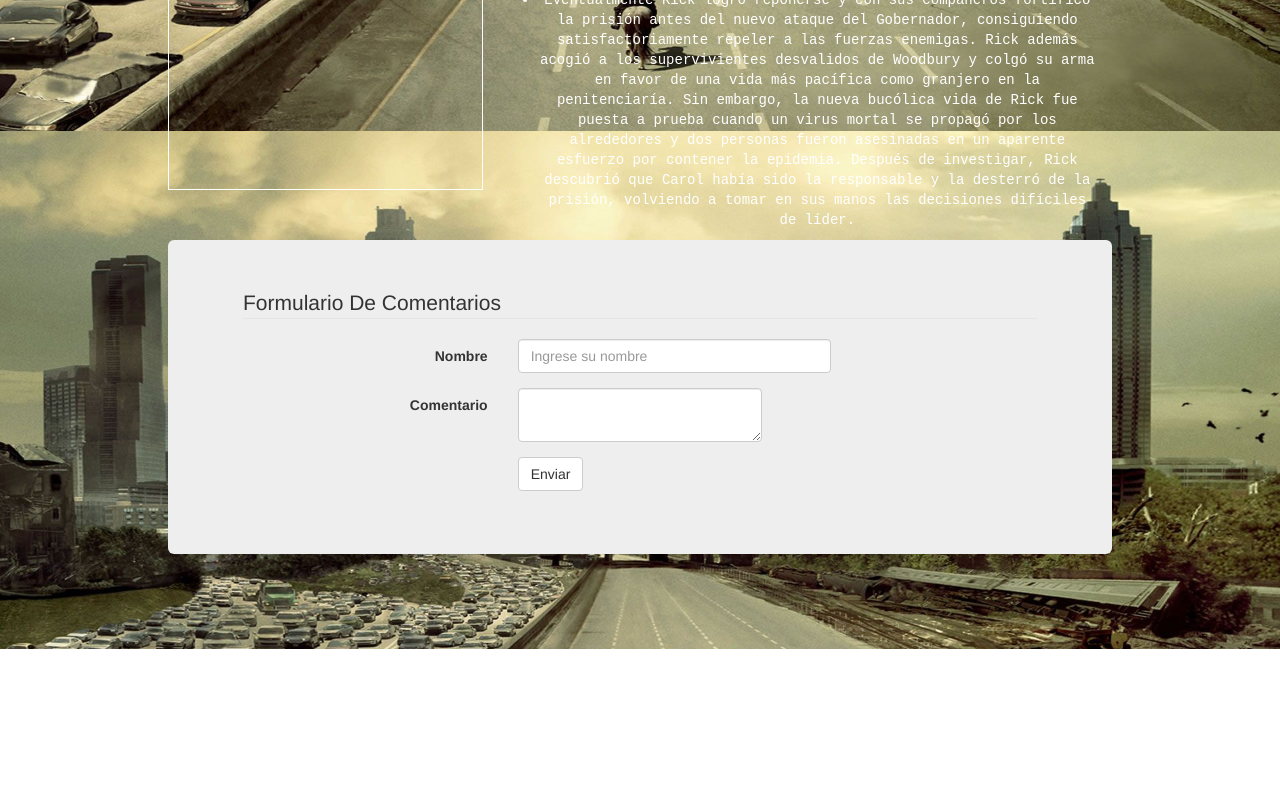
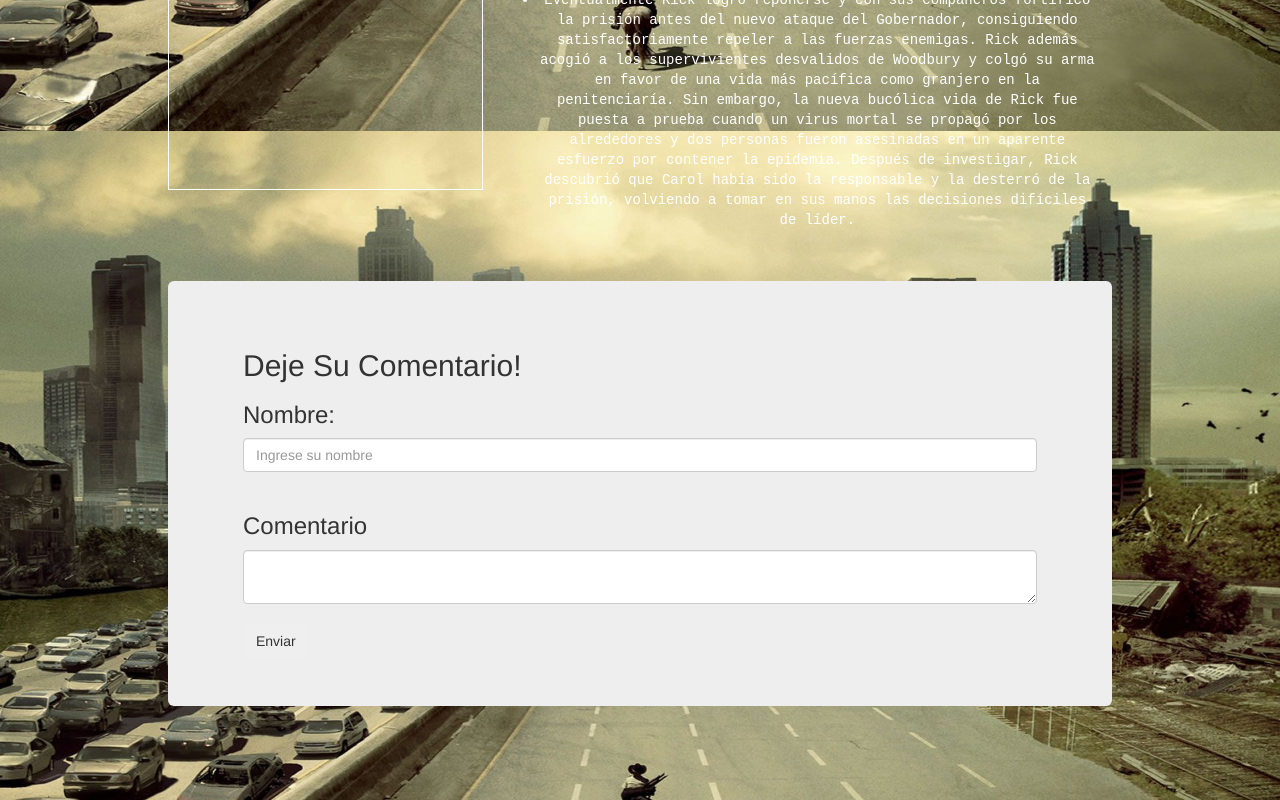
Before and after one commit to Carlosvva/Dise-oWeb1, a plain HTML site: page index.html in a window 1280 px wide. Shown: the part 669-1469 px from the top of the page. Before the commit the page ends 1318 px from the top, so only its background shows below. Drawn offline with nearby package versions, Linux system fonts and the light colour scheme.

Commit message:
Modificado

```diff
--- a/index.html
+++ b/index.html
@@ -39,41 +39,21 @@
                    </ul>
                </div>
             </div>
+            <br>
+            <div class="row">
+                <div class="col-md-12 tablas"></div>
+            </div>
+            <br>
             <div class="row jumbotron">
                 <div class="col-md-12">
-                    <form class="form-horizontal">
-                        <fieldset>
-                        <!-- Form Name -->
-                        <legend>Formulario De Comentarios</legend>
-                            <!-- Text input-->
-                            <div class="form-group">
-                              <label class="col-md-4 control-label" for="textinput nombre">Nombre</label>
-                              <div class="col-md-5">
-                              <input id="textinput comentario" name="textinput" type="text" placeholder="Ingrese su nombre" class="form-control input-md" required="">
-                              </div>
-                            </div>
-
-                            <!-- Textarea -->
-                            <div class="form-group">
-                              <label class="col-md-4 control-label" for="textarea">Comentario</label>
-                              <div class="col-md-4">
-                                <textarea class="form-control" id="textarea" name="textarea"></textarea>
-                              </div>
-                            </div>
-
-                            <!-- Button -->
-                            <div class="form-group">
-                              <label class="col-md-4 control-label" for="singlebutton"></label>
-                              <div class="col-md-4">
-                                <button id="singlebutton" name="singlebutton" class="btn btn-default">Enviar</button>
-                              </div>
-                            </div>
-                        </fieldset>
-                    </form>
-                </div>
-            </div>
-            <div class="row">
-                <div class="col-md-12 tablas"></div>
+                   <h2>Deje Su Comentario!</h2>
+                    <h3>Nombre:</h3>
+                    <input id="nombre" name="textinput" type="text" placeholder="Ingrese su nombre" class="form-control input-md" required="">
+                    <hr>
+                    <h3>Comentario</h3>
+                    <textarea class="form-control" id="comentario" name="textarea"></textarea>
+                    <br>
+                    <button id="single" name="singlebutton" type="submit" class="btn">Enviar</button>
             </div>
        </div>
         <!-- Bootstrap core JavaScript
@@ -83,10 +63,7 @@
         <script src="js/script.js"></script>
         <script src="js/libs/bootstrap.js"></script>
         <script src="http://code.jquery.com/jquery-latest.min.js"></script>
-        <script src="https://oss.maxcdn.com/html5shiv/3.7.2/html5shiv.min.js"></script>
-        <script src="https://oss.maxcdn.com/respond/1.4.2/respond.min.js"></script>
-        <script src="http://code.jquery.com/jquery-latest.min.js"
-        type="text/javascript"></script>
+        <script src="http://code.jquery.com/jquery-latest.min.js" type="text/javascript"></script>
         <script src="http://code.jquery.com/jquery-latest.min.js"></script>
     </body>
 </html>
--- a/js/script.js
+++ b/js/script.js
@@ -1,8 +1,13 @@
 // Javascript Code.
 $(document).ready(function () {
-    nombre="#nombre";
-    comentario="Comentario";
-    $("#singlebutton").click(function(){
-		$(".tablas").append('<ul class="jumbotron">'+'<li>'+"#nombre"+'</li>'+'<li>'+"#comentario"+'</li>'+'</ul>');
-	});
+
+    var nombre=""
+    var comentario=""
+    $("#single").click(function(){
+        nombre= $('#nombre').val();
+        comentario= $('#comentario').val();
+            $(".tablas").append('<ul class="jumbotron">'+'<li>'+nombre+'</li>'+'<li>'+comentario+'</li>'+'</ul>');
+        $('#nombre').val("")
+        $('#comentario').val("")
+    });
 });
```
